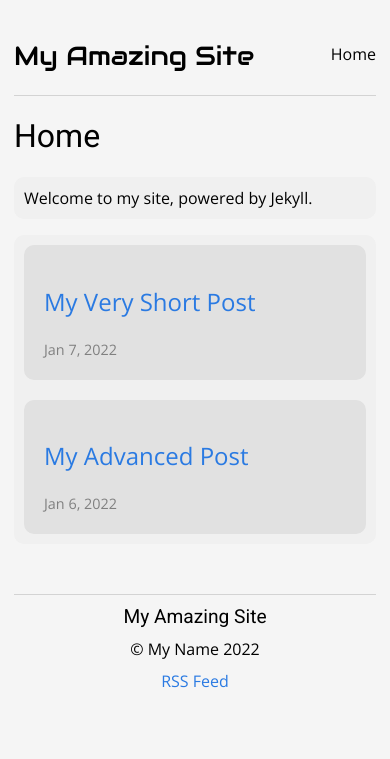
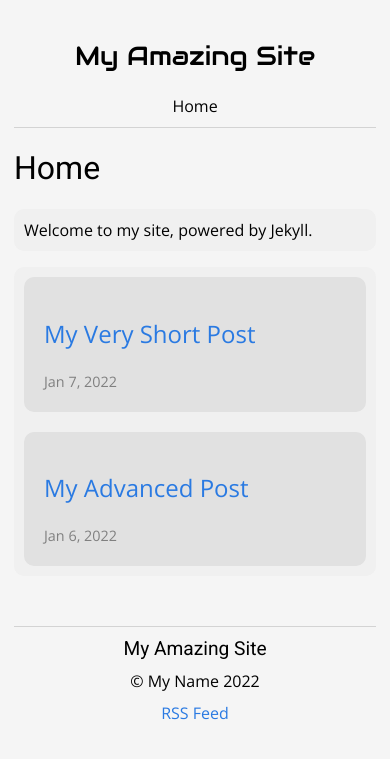
Before and after one commit to enchant97/enchantedcode-theme-new, a Jekyll site: the page built from index.md, in a window 390 px wide. Shown: the top 759 px of the page. Built offline with Jekyll 4.4.1, drawn with Linux system fonts in a browser that asks for light colours.

Commit message:
code overflow & header style for narrow screens

```diff
--- a/_sass/theme/_base.scss
+++ b/_sass/theme/_base.scss
@@ -76,6 +76,10 @@ header.body-header {
     border-radius: $border-rad;
     padding: 10px;
     list-style-position: inside;
+}
+
+pre {
+    overflow-x: auto;
 }
 
 pre.highlight {
@@ -233,6 +237,18 @@ footer {
 }
 
 @media(max-width: 600px) {
+    header.body-header h1 {
+        margin-right: initial;
+    }
+    header.body-header, header.body-header nav {
+        text-align: center;
+        flex-direction: column;
+    }
+
+    header.body-header nav {
+        margin-bottom: 10px;
+    }
+
     .posts {
         grid-template-columns: repeat(1, auto);
     }
```
